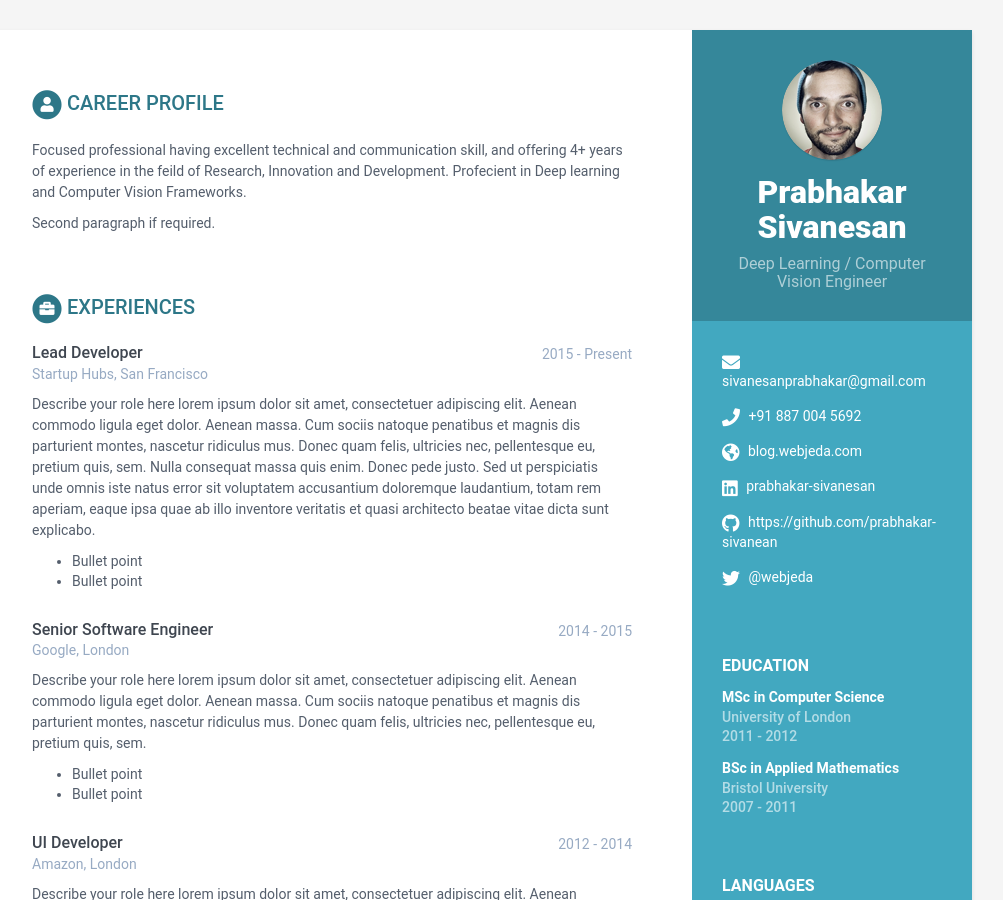
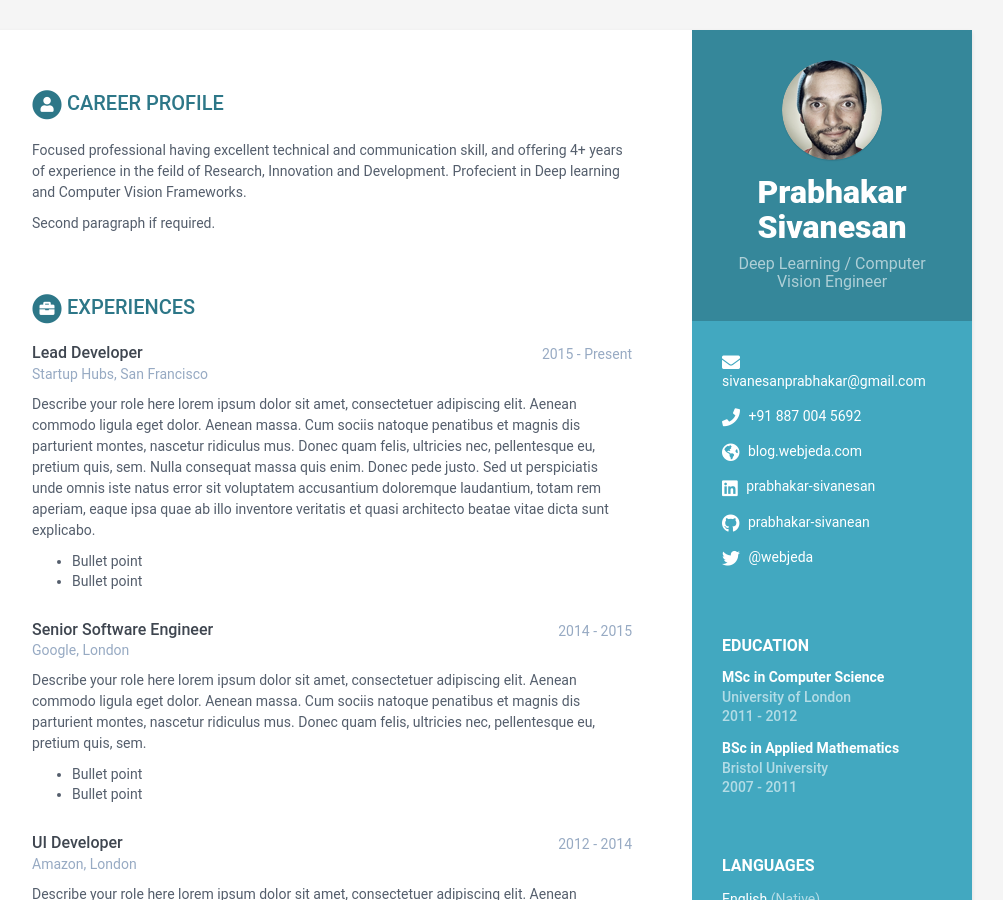
Before and after one commit to prabhakar-sivanean/me, a Jekyll site: the page built from index.html, in a window 1280 px wide and 900 px high. Shown: the whole window, without its empty margins (168-1171 px from the left). Built offline with Jekyll 4.4.1, drawn with Linux system fonts in a browser that asks for light colours; part of the change alters nothing that is shown.

Commit message:
Update data.yml

```diff
--- a/_data/data.yml
+++ b/_data/data.yml
@@ -16,7 +16,7 @@ sidebar:
     phone: +91 887 004 5692
     website: blog.webjeda.com #do not add http://
     linkedin: prabhakar-sivanesan
-    github: https://github.com/prabhakar-sivanean
+    github: prabhakar-sivanean
     gitlab:
     bitbucket:
     twitter: '@webjeda'
```
